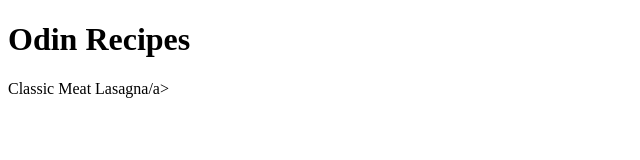
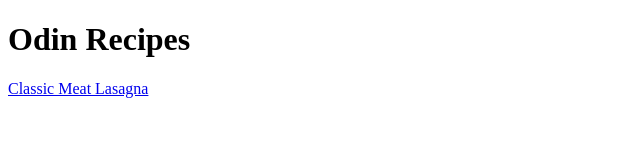
Before and after one commit to badReboot/odin-recipes, a plain HTML site: page index.html in a window 1280 px wide. Shown: the whole page, without its empty margins (0-640 px from the left). Drawn offline with Linux system fonts and the light colour scheme.

Commit message:
Edit index.html

```diff
--- a/index.html
+++ b/index.html
@@ -6,7 +6,7 @@
     </head>
     <body>
         <h1>Odin Recipes</h1>
-        <a herf="recipes/lasagna.html">Classic Meat Lasagna/a>
+        <a href="recipes/lasagna.html">Classic Meat Lasagna</a>
     </body>
 
 </html>
```
